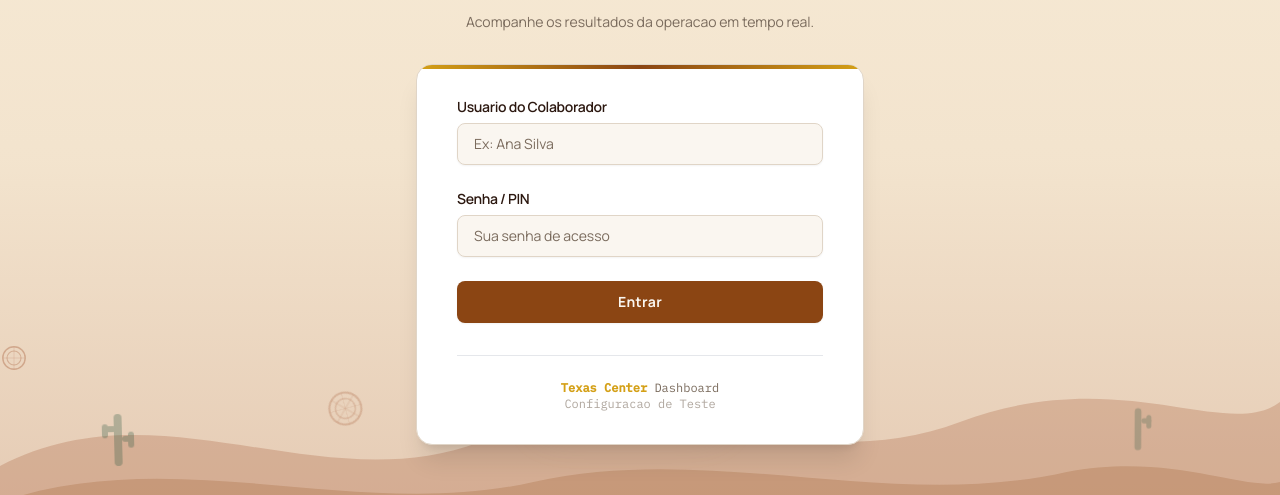
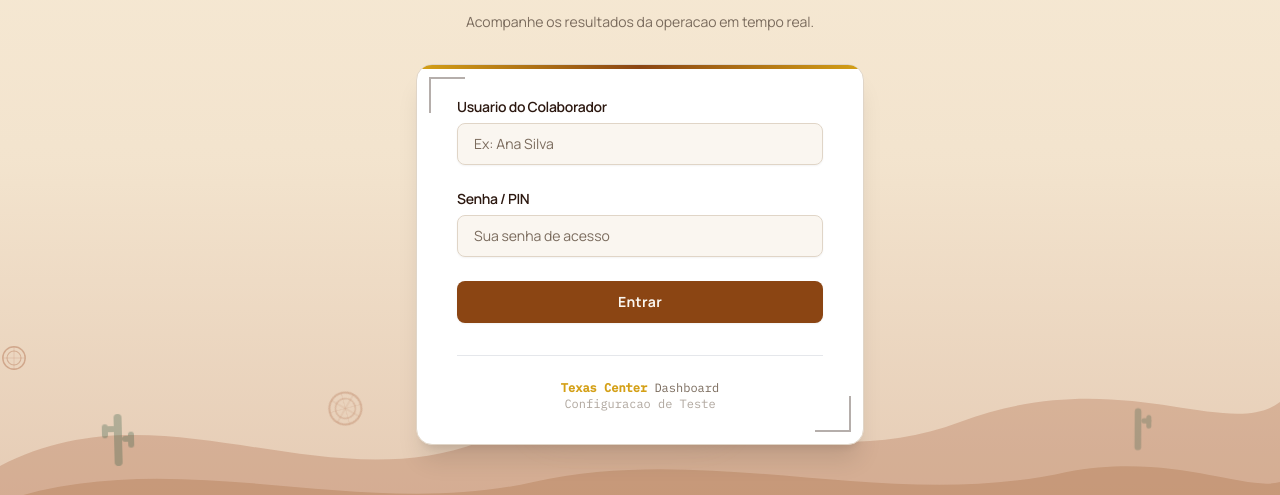
Before and after one commit to matheushmangili-ux/dashboard-datasystem, a Next.js app: page / in a window 1280 px wide. Shown: the part 238-733 px from the top of the page. Built offline with nearby package versions, Linux system fonts and the light colour scheme; no server answers.

Commit message:
fix: add missing western-ornament CSS class for login card corner decorations
Co-Authored-By: Matheus Mangili <matheushmangili@gmail.com>

```diff
--- a/app/globals.css
+++ b/app/globals.css
@@ -163,6 +163,33 @@
   100% { background-position: 200% center; }
 }
 
+/* Western ornament corners for login card */
+.western-ornament {
+  position: relative;
+}
+.western-ornament::before,
+.western-ornament::after {
+  content: '';
+  position: absolute;
+  width: 36px;
+  height: 36px;
+  border-color: var(--western-gold);
+  opacity: 0.35;
+  pointer-events: none;
+}
+.western-ornament::before {
+  top: 12px;
+  left: 12px;
+  border-top: 2px solid;
+  border-left: 2px solid;
+}
+.western-ornament::after {
+  bottom: 12px;
+  right: 12px;
+  border-bottom: 2px solid;
+  border-right: 2px solid;
+}
+
 /* Custom scrollbar */
 .custom-scrollbar::-webkit-scrollbar {
   width: 6px;
```
